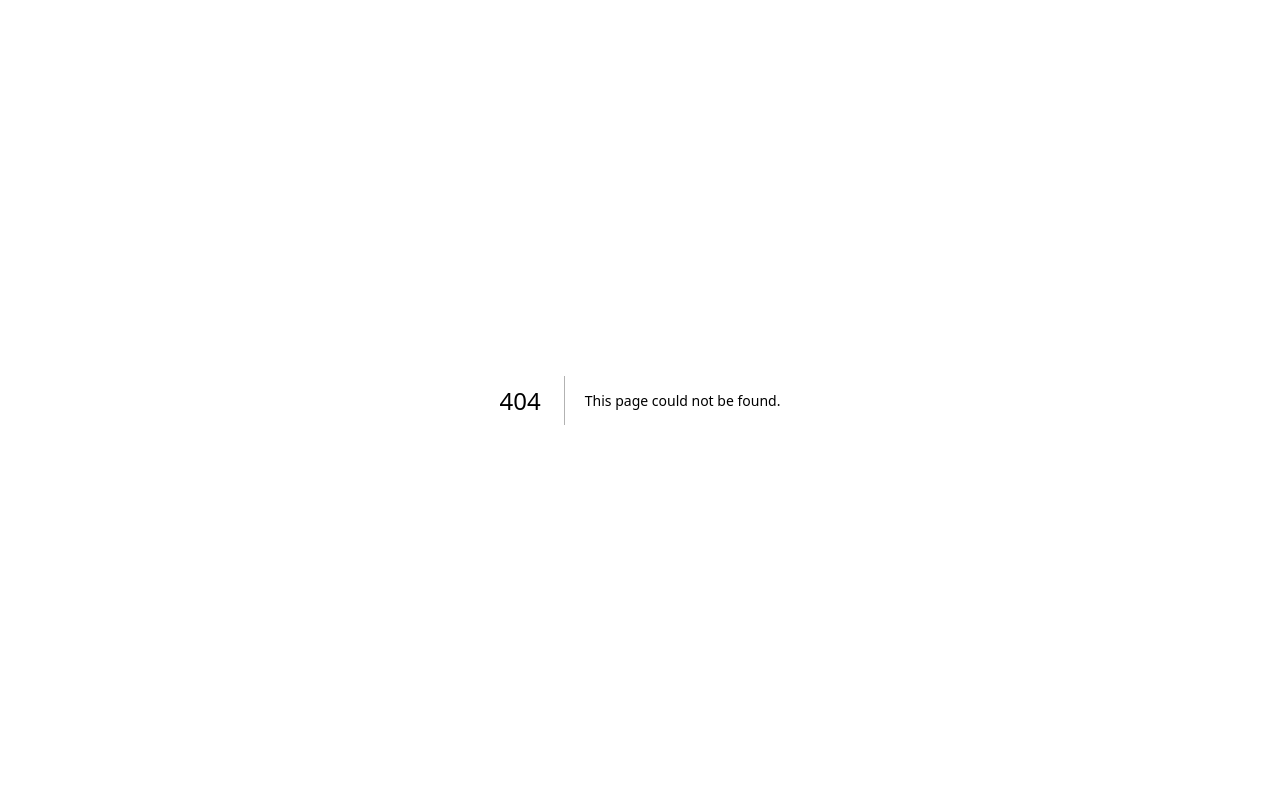
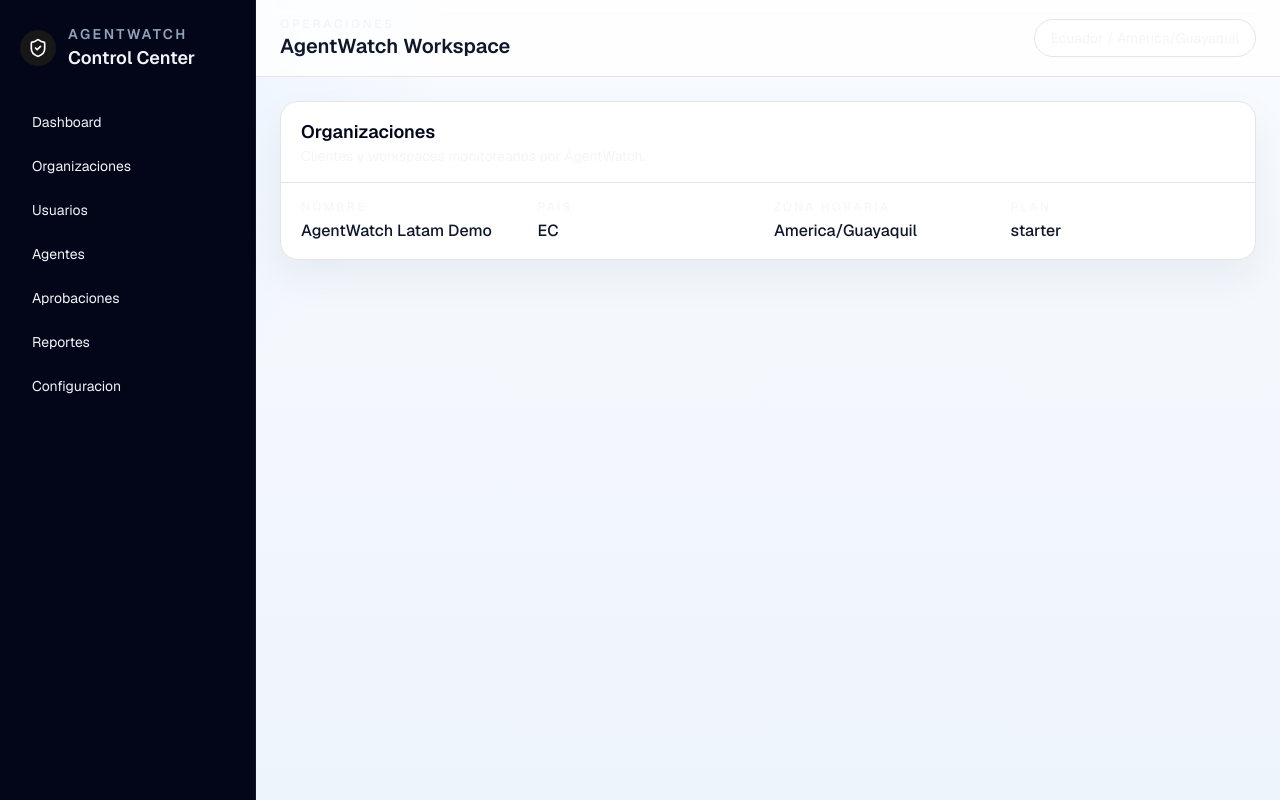
Before and after one commit to Heiner-ZZZ/AgentWatch, a Next.js app in the folder apps/web/: page /organizations in a window 1280 px wide. Before the commit this address had no page. Built offline with nearby package versions, Linux system fonts and the light colour scheme.

Commit message:
feat(web): add organizations feature slice

```diff
--- /dev/null
+++ b/apps/web/src/app/(app)/organizations/page.tsx
@@ -0,0 +1,5 @@
+import { OrganizationsTable } from "@/features/organizations/components/organizations-table";
+
+export default function OrganizationsPage() {
+  return <OrganizationsTable />;
+}
--- /dev/null
+++ b/apps/web/src/features/organizations/components/organizations-table.tsx
@@ -0,0 +1,48 @@
+import { Card } from "@/components/ui/card";
+import { organizations } from "@/features/organizations/data/organizations";
+
+export function OrganizationsTable() {
+  return (
+    <Card className="overflow-hidden">
+      <div className="border-b border-[var(--border)] px-5 py-4">
+        <h2 className="text-lg font-semibold text-slate-950">Organizaciones</h2>
+        <p className="text-sm text-[var(--muted)]">
+          Clientes y workspaces monitoreados por AgentWatch.
+        </p>
+      </div>
+      <div className="divide-y divide-[var(--border)]">
+        {organizations.map((organization) => (
+          <div
+            key={organization.id}
+            className="grid gap-3 px-5 py-4 md:grid-cols-4"
+          >
+            <div>
+              <p className="text-xs uppercase tracking-[0.2em] text-[var(--muted)]">
+                Nombre
+              </p>
+              <p className="mt-1 font-medium text-slate-900">{organization.name}</p>
+            </div>
+            <div>
+              <p className="text-xs uppercase tracking-[0.2em] text-[var(--muted)]">
+                Pais
+              </p>
+              <p className="mt-1 font-medium text-slate-900">{organization.countryCode}</p>
+            </div>
+            <div>
+              <p className="text-xs uppercase tracking-[0.2em] text-[var(--muted)]">
+                Zona horaria
+              </p>
+              <p className="mt-1 font-medium text-slate-900">{organization.timezone}</p>
+            </div>
+            <div>
+              <p className="text-xs uppercase tracking-[0.2em] text-[var(--muted)]">
+                Plan
+              </p>
+              <p className="mt-1 font-medium text-slate-900">{organization.plan}</p>
+            </div>
+          </div>
+        ))}
+      </div>
+    </Card>
+  );
+}
--- /dev/null
+++ b/apps/web/src/features/organizations/data/organizations.ts
@@ -0,0 +1,9 @@
+export const organizations = [
+  {
+    id: "org-001",
+    name: "AgentWatch Latam Demo",
+    countryCode: "EC",
+    timezone: "America/Guayaquil",
+    plan: "starter",
+  },
+];
```
